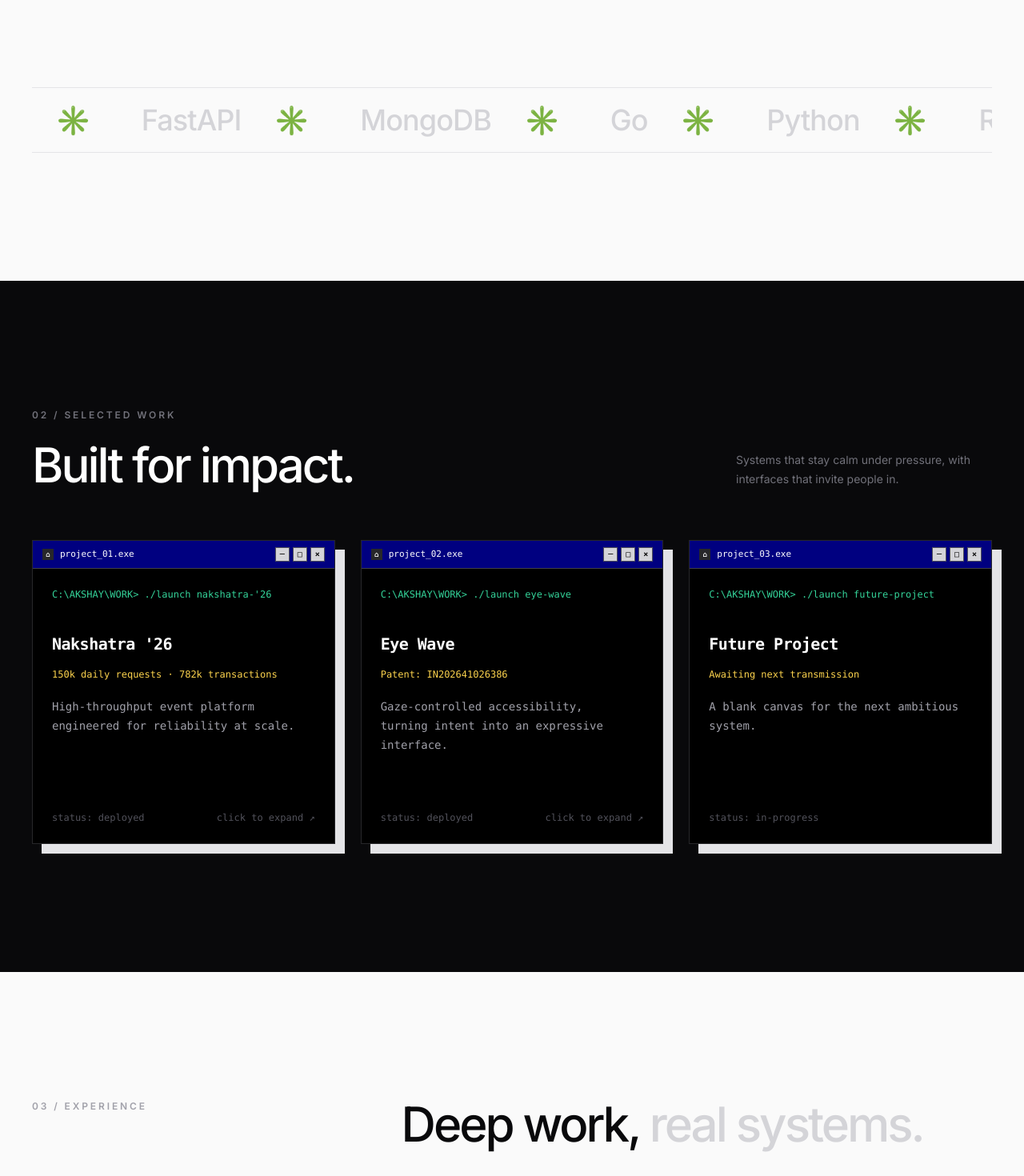
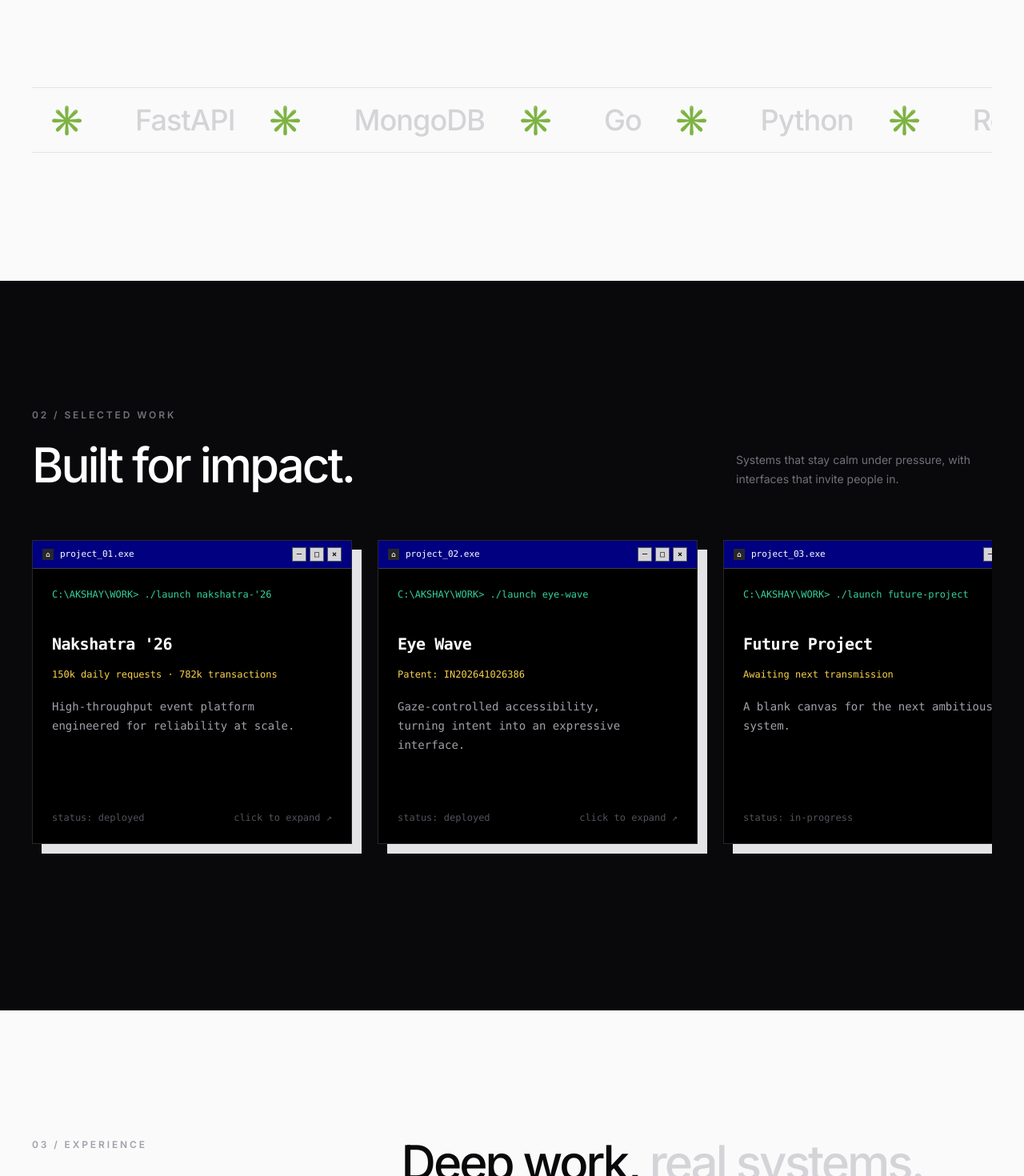
Before and after one commit to AkshayAJoseph/akshay-joseph-portfolio, a Next.js app: page / in a window 1280 px wide. Shown: the part 1220-2690 px from the top of the page at 80% size. Built offline with nearby package versions, Linux system fonts and the light colour scheme.

Commit message:
feat: convert work section to horizontal snap carousel for scalability

```diff
--- a/app/globals.css
+++ b/app/globals.css
@@ -31,6 +31,15 @@ body {
 .marquee-track { animation: marquee 24s linear infinite; }
 .marquee-track:hover { animation-play-state: paused; }
 @keyframes marquee { from { transform: translateX(0); } to { transform: translateX(-50%); } }
+
+/* ---- Scrollbars ---- */
+.hide-scrollbar {
+  -ms-overflow-style: none;
+  scrollbar-width: none;
+}
+.hide-scrollbar::-webkit-scrollbar {
+  display: none;
+}
 
 /* ---- CRT flash overlay on retro toggle ---- */
 @keyframes crt-flash {
@@ -88,3 +97,16 @@ html[data-retro="true"] article {
 }
 html[data-retro="true"] .retro-grid { background-image: none; }
 html[data-retro="true"] ::selection { background: #fff; color: #000080; }
+
+html[data-retro="true"] .retro-photo {
+  filter: grayscale(100%) contrast(200%) brightness(0.9) !important;
+  image-rendering: pixelated !important;
+}
+
+html[data-retro="true"] .hide-scrollbar {
+  -ms-overflow-style: auto;
+  scrollbar-width: auto;
+}
+html[data-retro="true"] .hide-scrollbar::-webkit-scrollbar {
+  display: block;
+}
--- a/components/work-section.tsx
+++ b/components/work-section.tsx
@@ -327,14 +327,15 @@ export function WorkSection() {
         </div>
       </Reveal>
 
-      <Stagger className="mx-auto grid max-w-7xl gap-8 md:grid-cols-2 lg:grid-cols-3">
+      <Stagger className="mx-auto flex snap-x snap-mandatory gap-6 overflow-x-auto pb-12 hide-scrollbar w-full sm:gap-8">
         {projects.map((project, index) => (
-          <CommandCard
-            key={project.name}
-            project={project}
-            index={index}
-            onExpand={() => setActiveIndex(index)}
-          />
+          <div key={project.name} className="shrink-0 snap-center w-[85vw] sm:w-[400px]">
+            <CommandCard
+              project={project}
+              index={index}
+              onExpand={() => setActiveIndex(index)}
+            />
+          </div>
         ))}
       </Stagger>
 
```
